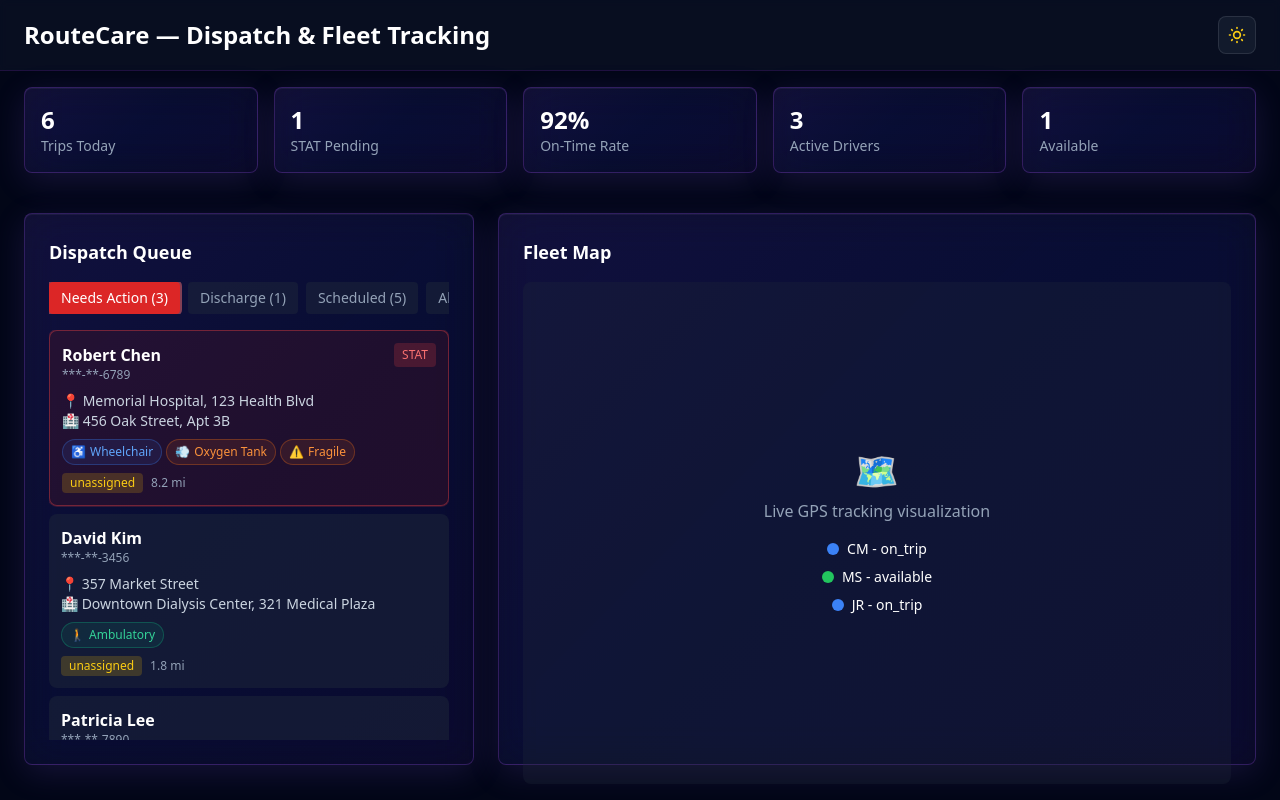
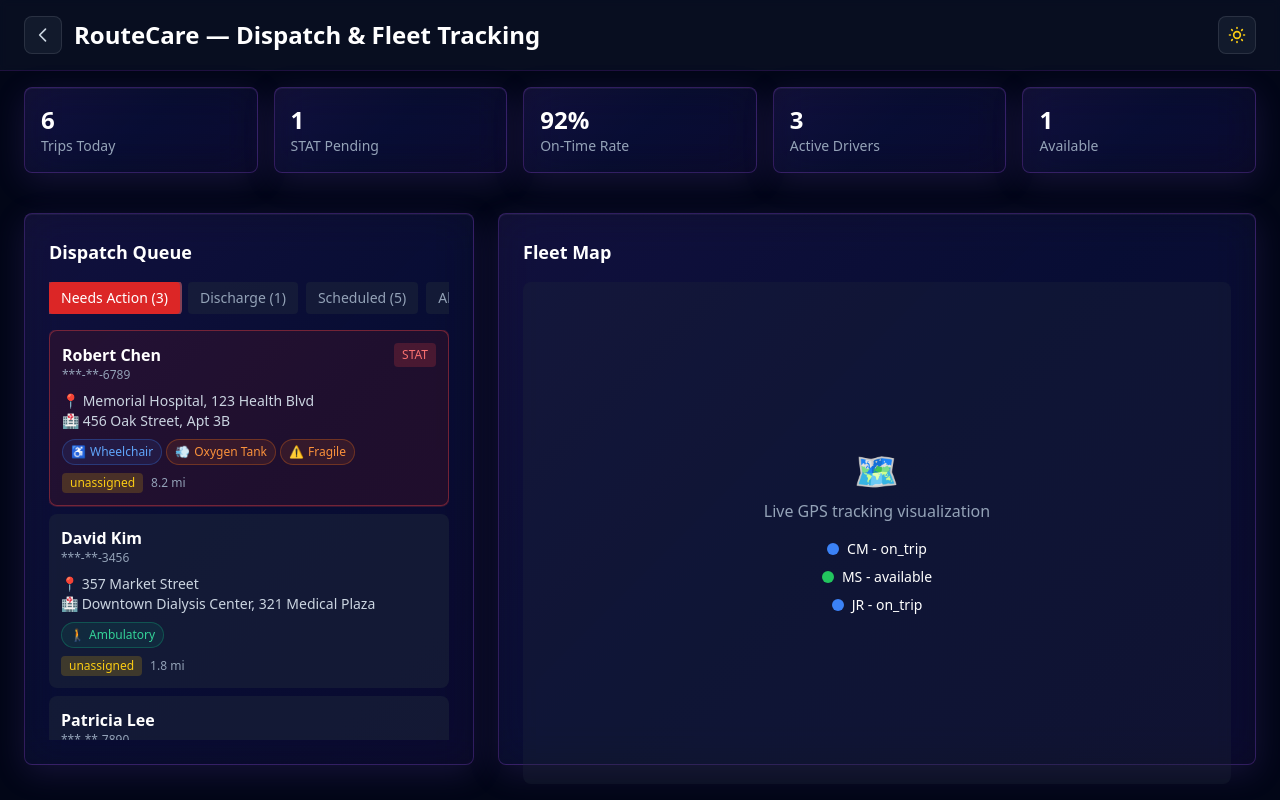
Before and after one commit to letstalk-code/routecare, a Next.js app in the folder apps/dispatcher/: page /dispatch in a window 1280 px wide. Built offline with nearby package versions, Linux system fonts and the light colour scheme.

Commit message:
Add back button to dispatch page header

```diff
--- a/apps/dispatcher/src/app/dispatch/page.tsx
+++ b/apps/dispatcher/src/app/dispatch/page.tsx
@@ -2,6 +2,7 @@
 
 import { mockData } from '@/shared';
 import { useState } from 'react';
+import Link from 'next/link';
 import {
   PatientInfoCard,
   BillingStatsCard,
@@ -44,7 +45,18 @@ export default function DispatchPage() {
       {/* Header */}
       <header className="border-b border-slate-200 dark:border-purple-900/30 bg-white/80 dark:bg-slate-900/50 backdrop-blur-sm">
         <div className="px-4 lg:px-6 py-4 flex items-center justify-between">
-          <h1 className="text-xl lg:text-2xl font-bold">RouteCare — Dispatch & Fleet Tracking</h1>
+          <div className="flex items-center gap-3">
+            <Link
+              href="/dashboard"
+              className="p-2 rounded-lg bg-slate-100 dark:bg-slate-800/50 hover:bg-slate-200 dark:hover:bg-slate-800 transition-colors border border-slate-200 dark:border-white/10"
+              aria-label="Back to Dashboard"
+            >
+              <svg className="w-5 h-5 text-slate-700 dark:text-slate-300" fill="none" viewBox="0 0 24 24" stroke="currentColor">
+                <path strokeLinecap="round" strokeLinejoin="round" strokeWidth={2} d="M15 19l-7-7 7-7" />
+              </svg>
+            </Link>
+            <h1 className="text-xl lg:text-2xl font-bold">RouteCare — Dispatch & Fleet Tracking</h1>
+          </div>
           <ThemeToggle />
         </div>
       </header>
```
